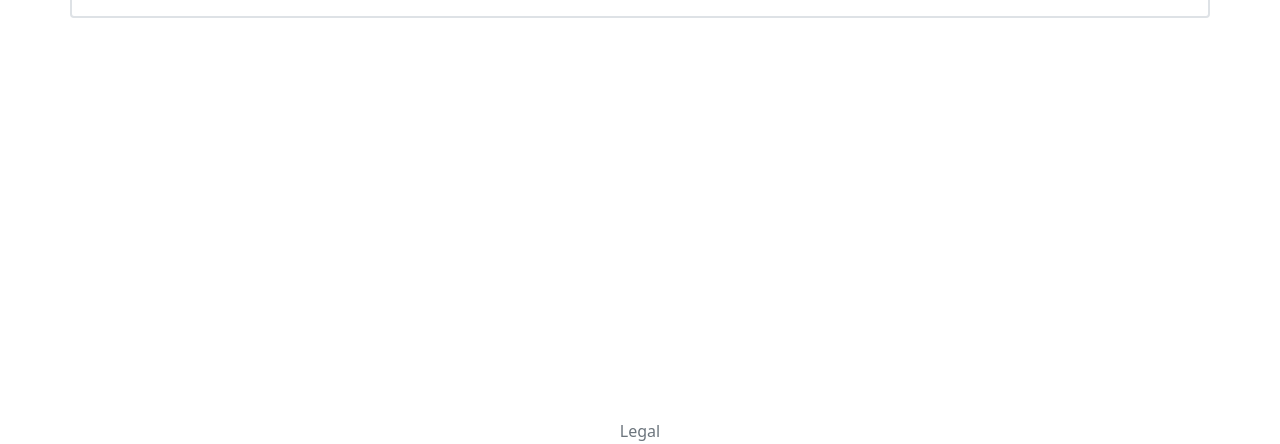
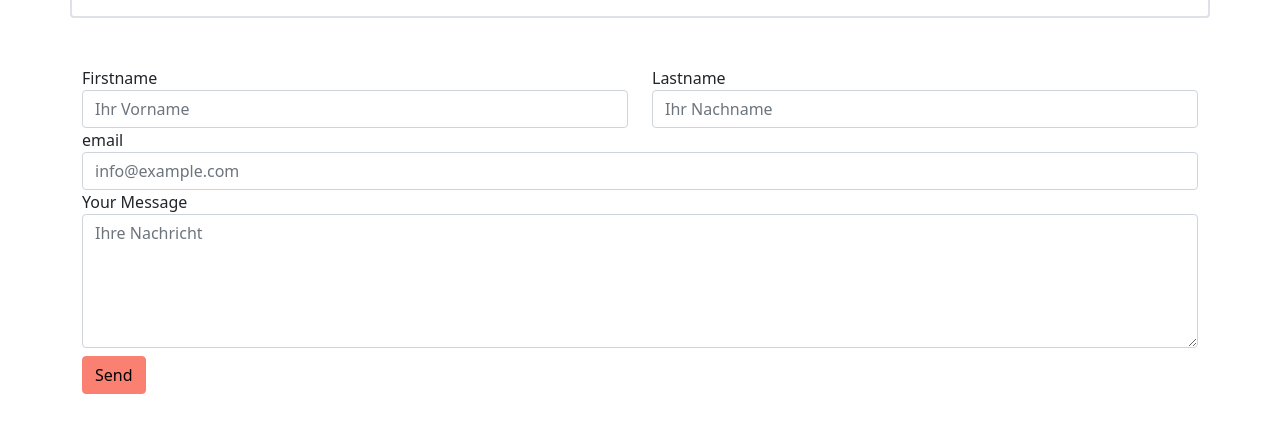
Before and after one commit to Th3Dennis/nextjs-mpa, a Next.js app: page /copyright in a window 1280 px wide. Shown: the part 236-680 px from the top of the page. Built offline with nearby package versions, Linux system fonts and the light colour scheme.

Commit message:
Add form with autocomplete

```diff
--- a/pages/copyright.js
+++ b/pages/copyright.js
@@ -2,6 +2,7 @@ import React from "react";
 
 export default function copyright() {
   return (
+    <>
     <div className="container border border-2 mt-2 rounded">
       <ul className="nav nav-pills mb-3" id="pills-tab" role="tablist">
         <li className="nav-item" role="presentation">
@@ -59,5 +60,47 @@ export default function copyright() {
         </div>
       </div>
     </div>
+    <div className="container mt-5">
+    <form>
+              <div className="row">
+                <div className="col-sm-12 col-md-12 col-lg-6">
+                  <div className="form-group">
+                    <label htmlFor="firstName">Firstname</label>
+                    <input id="firstName" type="text" className="form-control" placeholder="Ihr Vorname" autoComplete="true"/>
+                  </div>
+                </div>
+                <div className="col-sm-12 col-md-12 col-lg-6">
+                  <div className="form-group">
+                    <label htmlFor="lastName">Lastname</label>
+                    <input id="lastName" type="text" className="form-control" placeholder="Ihr Nachname" autoComplete="true"/>
+                  </div>
+                </div>
+              </div>
+              <div className="row">
+                <div className="col-12">
+                  <div className="form-group">
+                    <label htmlFor="email">email</label>
+                    <input id="email" type="email" className="form-control" placeholder="info@example.com" autoComplete="true"/>
+                  </div>
+                </div>
+              </div>
+              <div className="row">
+                <div className="col-12">
+                  <div className="form-group">
+                    <label htmlFor="message">Your Message</label>
+                    <textarea id="message" className="form-control" placeholder="Ihre Nachricht" rows="5"></textarea>
+                  </div>
+                </div>
+              </div>
+              <div className="row mt-2">
+                <div className="col-12">
+                  <div className="form-group">
+                    <button type="submit" className="btn btn-primary">Send</button>
+                  </div>
+                </div>
+              </div>
+            </form>
+    </div>
+    </>
   );
 }
```
